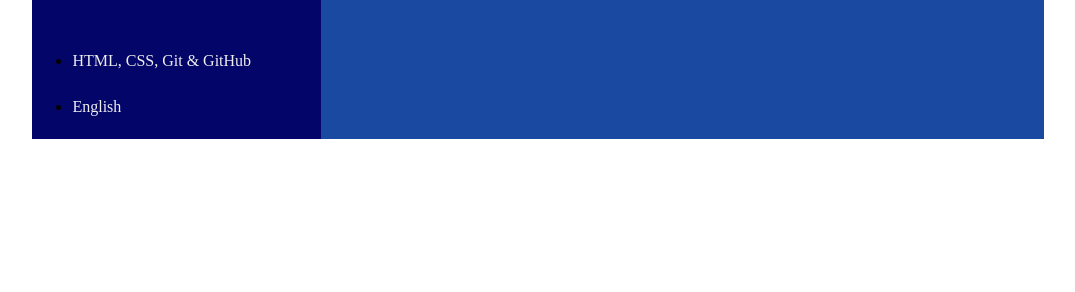
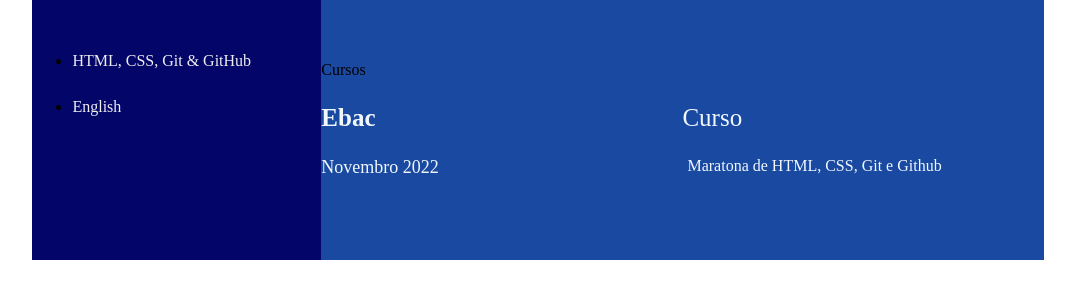
Before and after one commit to Andreytvc/Andreytvc.github.io, a plain HTML site: page index.html in a window 1280 px wide. Shown: the part 743-1035 px from the top of the page, without its empty margins (102-1177 px from the left). Before the commit the page ends 914 px from the top, so only its background shows below. Drawn offline with Linux system fonts and the light colour scheme.

Commit message:
feature: courses (#5)

```diff
--- a/index.html
+++ b/index.html
@@ -94,6 +94,19 @@
             </div>
 
             </section>
+            <section class="awards gap">
+                <div class="right-tittle">Cursos</div>
+                <div class="awards-contents">
+                    <div class="awards-left">
+                    <p class="awards-company-name">Ebac</p>
+                    <p class="awards-time-period">Novembro 2022</p>
+                </div>
+                <div class="awards-right">
+                    <p class="awards-name">Curso</p>
+                    <p class="awards-desc">Maratona de HTML, CSS, Git e Github</p>
+                </div>
+                </div>
+            </section>
         </section>
     </main>
 
```
